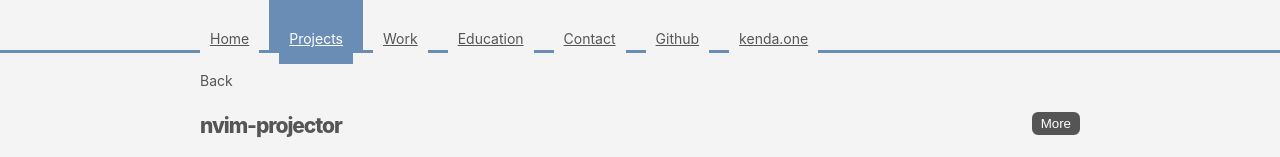
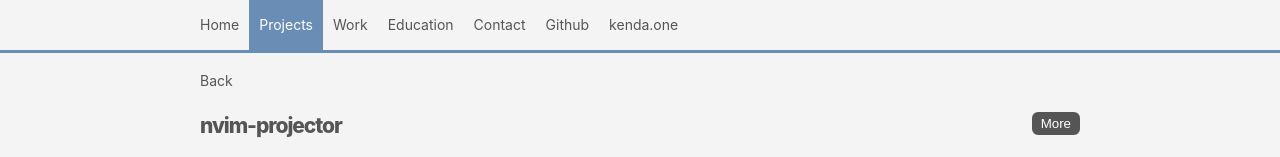
Before and after one commit to kndndrj/website, a Next.js app: page /projects in a window 1280 px wide. Shown: the top 157 px of the page. Built offline with nearby package versions, Linux system fonts and the light colour scheme.

Commit message:
navbar rework

```diff
--- a/components/a.tsx
+++ b/components/a.tsx
@@ -7,12 +7,12 @@
   blank?: boolean,
 }
 
-export default function Tag({ children, href, blank }: AProps) {
+export default function A({ children, href, blank }: AProps) {
   return (
     <div className={styles.linkButton}>
       <Link href={href}>
         {blank ? (
-          <a target="_blank">
+          <a target="_blank" rel="noreferrer">
             <div>{children}</div>
           </a>
         ) : (
--- a/components/navbar.module.css
+++ b/components/navbar.module.css
@@ -1,10 +1,10 @@
 .navbar {
   width: 100%;
   background-color: var(--color-background-light);
+  z-index: 3;
 }
 
 .header {
-  transition: all 0.25s;
   width: 100%;
   height: 53px;
   background-color: var(--color-background-light);
@@ -13,85 +13,56 @@
   border-bottom: 3px solid var(--color-primary);
 }
 
-.tab {
-  list-style: none;
-  padding: 0px 0px;
-}
-
-.list {
+.menu {
+  transition: all 0.25s;
   padding: 0;
   margin: 0;
   width: 100%;
+  list-style: none;
+  z-index: -1;
 }
 
-.tab a {
+.button {
   display: flex;
+  border: none;
   padding: 14px 10px;
   margin: 0;
   height: 50px;
-  width: 100%;
   float: left;
   color: var(--color-text-primary);
   background-color: var(--color-background-light);
+  text-decoration: none;
 }
 
-.selected a {
+.button:hover,
+.selected {
   color: var(--color-text-secondary);
   background-color: var(--color-primary);
 }
 
-.icon {
-  padding: 0px 5px 5px 5px;
+.hide {
+  margin-top: 0%;
 }
 
-.button {
-  cursor: pointer;
-  background-color: var(--color-text-primary);
-  border: none;
-  border-radius: 100%;
-  color: var(--color-text-secondary);
-  padding: 0;
-  text-align: center;
-  text-decoration: none;
-  display: flex;
-  font-size: 16px;
-  margin-left: 10px;
-  margin-top: 10px;
+.toggle {
+  display: none;
 }
 
-.button .icon {
-  padding: 10px;
-}
-
-
-.toggle {
-  position: fixed;
-  left: 10px;
-  top: 10px;
-  margin-left: 0px;
-  margin-top: 0px;
-}
-
-.button svg {
-  width: 50px;
-  height: 50px;
-}
-
-.hide {
-  margin-top: -100%;
-}
-
-@media (min-width: 900px) {
+@media (max-width: 900px) {
   .hide {
-    margin-top: 0%;
-  }
-  .button {
-    display: none;
+    margin-top: -150%;
   }
 
-  .tab {
-    margin: 0;
-    padding: 0;
-    float: left;
+  .button {
+    float: none;
+  }
+
+  .toggle {
+    display: inherit;
+  }
+
+  .menu {
+    border-bottom: 3px solid var(--color-primary);
+    border-top: 3px solid var(--color-primary);
   }
 }
--- a/components/navbar.tsx
+++ b/components/navbar.tsx
@@ -3,61 +3,53 @@
 import Link from "next/link";
 import { useRouter } from "next/dist/client/router";
 import { buttons } from "../lib/navigation"
-import { useState } from "react";
+import { useState, useRef, useEffect } from "react";
 
-type NavButtonProps = {
-  children: any,
-  href: string,
-  blank: boolean,
+export default function Navbar() {
+  const router = useRouter()
+
+  const ref = useRef(null);
+
+  const [visible, setVisible] = useState(false);
+
+  useEffect(() => {
+    const handleClickOutside = (event: Event) => {
+      if (ref.current && !ref.current.contains(event.target)) {
+        setVisible(false);
       }
+    };
+    document.addEventListener('click', handleClickOutside, true);
+  }, [visible]);
 
-function NavButton({ children, href, blank }: NavButtonProps) {
   return (
-    <Link href={href}>
-      {blank ? (
-        <a href={href} target="_blank" rel="noreferrer">
-          {children}
+    <nav ref={ref} className={styles.header}>
+      <div className={utilStyles.container}>
+        <div className={styles.navbar}>
+
+          {/* toggle */}
+          <button className={`${styles.button} ${styles.toggle}`} onClick={() => setVisible(!visible)}>
+            {visible ? (
+              <>close</>
+            ) : (
+              <>open</>
+            )}
+          </button>
+
+          {/* menu */}
+          <ul className={`${visible || styles.hide} ${styles.menu}`}>
+            {buttons.map((button) => (
+              <li key={button.label}>
+                <Link href={button.href}>
+                  {button.blank ? (
+                    <a className={`${styles.button} ${button.href == router.route && styles.selected}`} href={button.href} target="_blank" rel="noreferrer">
+                      {button.label}
                     </a>
                   ) : (
-        <a href={href} >
-          {children}
+                    <a className={`${styles.button} ${button.href == router.route && styles.selected}`} href={button.href} >
+                      {button.label}
                     </a>
                   )}
                 </Link>
-  );
-}
-
-export default function Navbar() {
-  const router = useRouter();
-
-  const [visible, setVisible] = useState(false);
-
-  return (
-    <>
-      <button className={`${styles.button} ${styles.toggle}`} onClick={() => setVisible(!visible)}>
-        a
-      </button>
-
-      <nav className={`${visible || styles.hide} ${styles.header}`}>
-        <div className={utilStyles.container}>
-          <div className={styles.navbar}>
-
-            <button className={styles.button} onClick={() => setVisible(!visible)}>
-              <svg width="16" height="16" fill="currentColor" viewBox="0 0 16 16"> <path d="M4.646 4.646a.5.5 0 0 1 .708 0L8 7.293l2.646-2.647a.5.5 0 0 1 .708.708L8.707 8l2.647 2.646a.5.5 0 0 1-.708.708L8 8.707l-2.646 2.647a.5.5 0 0 1-.708-.708L7.293 8 4.646 5.354a.5.5 0 0 1 0-.708z" fill="white"></path> </svg>
-            </button>
-
-            <ul className={styles.list}>
-              {buttons.map((button) => (
-                <li
-                  className={`${styles.tab} ${button.href == router.route && styles.selected}`}
-                  key={button.label}
-                >
-                  <NavButton
-                    href={button.href}
-                    blank={button.blank}
-                  >
-                    {button.label}
-                  </NavButton>
               </li>
             ))}
           </ul>
@@ -65,6 +57,5 @@
         </div>
       </div>
     </nav>
-    </>
   );
 }
--- a/pages/_app.tsx
+++ b/pages/_app.tsx
@@ -1,5 +1,4 @@
 import "../styles/global.css"
-import Navbar from "../components/navbar"
 
 export default function App({ Component, pageProps }) {
   return (
--- a/pages/index.tsx
+++ b/pages/index.tsx
@@ -1,8 +1,6 @@
 import Head from "next/head";
 import Layout from "../components/layout";
 import Card from "../components/card";
-import Showcase from "../components/showcase";
-
 
 export default function IndexPage() {
 
```
Lines whose indentation alone changed are shown as unchanged.
